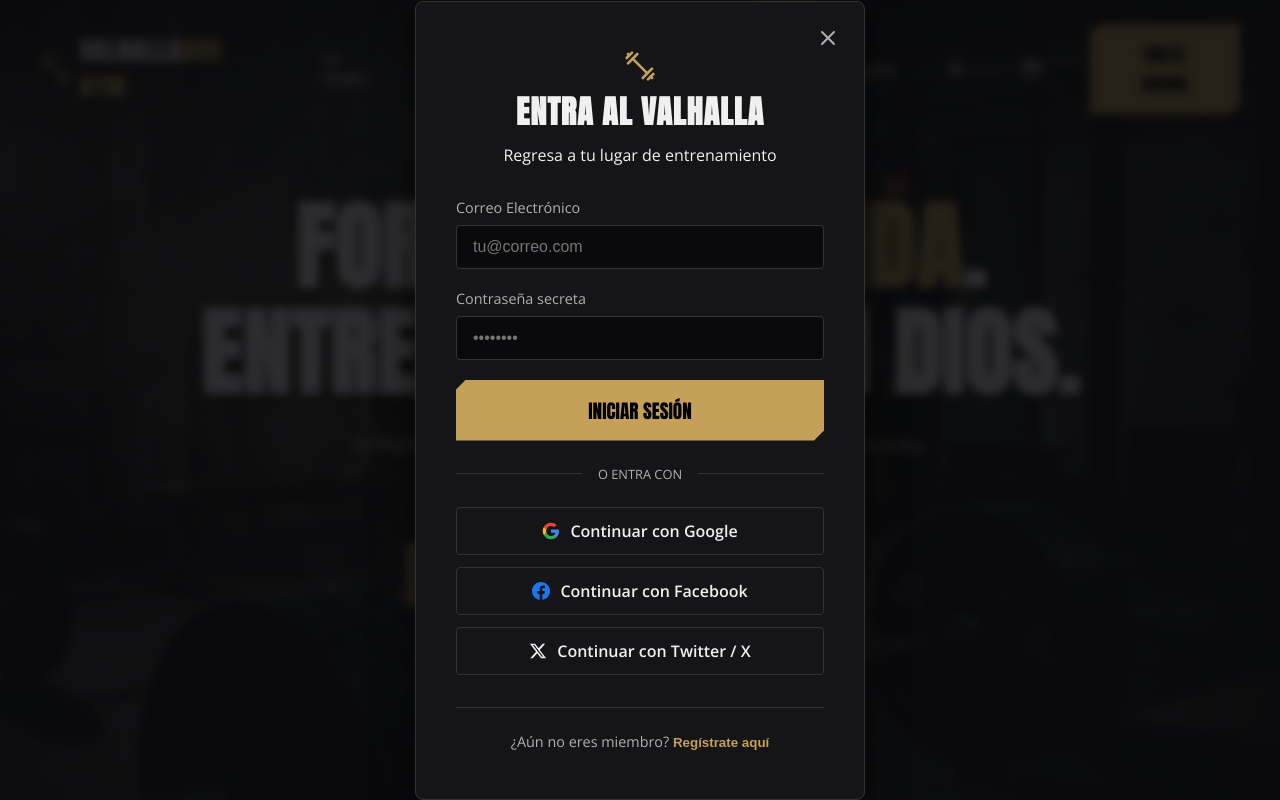
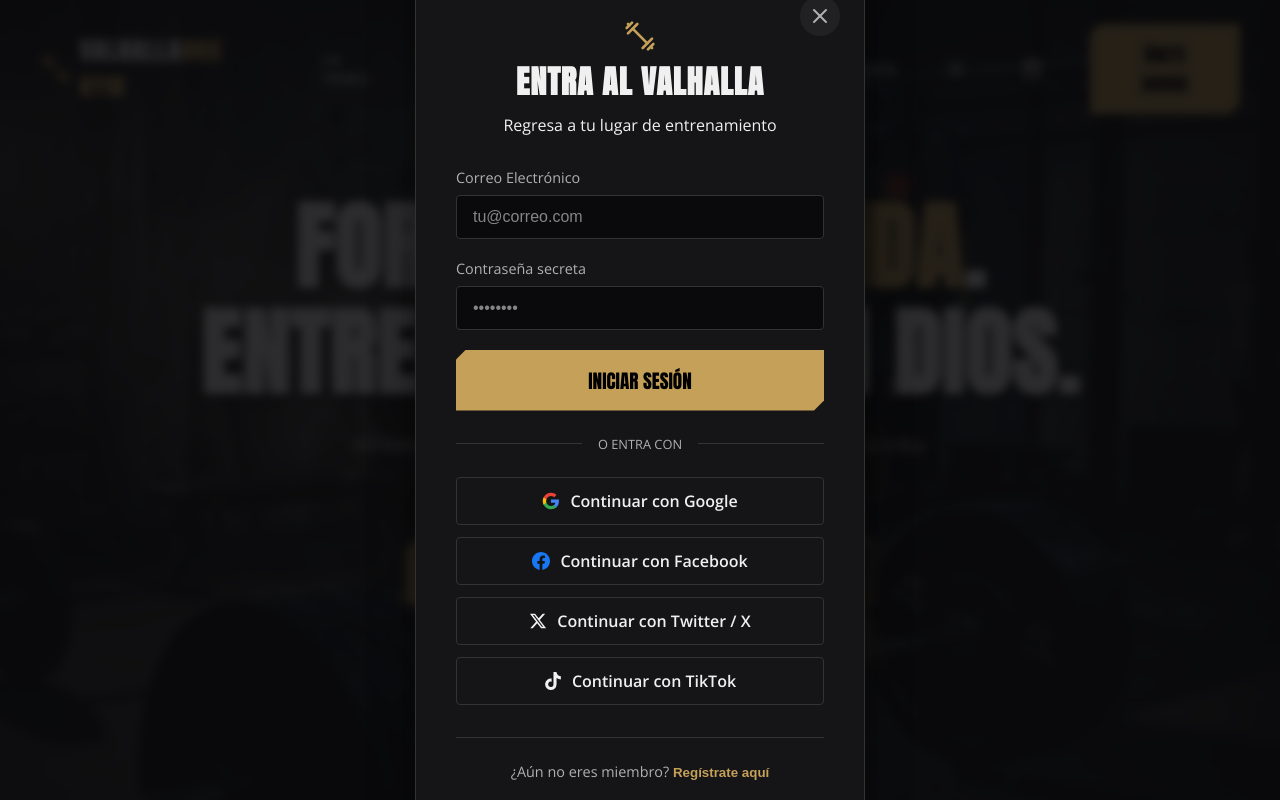
Before and after one commit to Rober-Sonda/valhalla-box-gym, a React (Vite) app: page / in a window 1280 px wide. Both pictures are taken after a click on the button "ÚNETE AHORA". Shown: the top 800 px of the page. Built offline with nearby package versions, Linux system fonts and the light colour scheme; no server answers.

Commit message:
UI design polish, Hero text update and TikTok Auth inclusion

```diff
--- a/src/components/AboutUs.css
+++ b/src/components/AboutUs.css
@@ -31,7 +31,7 @@
 .about-story p {
   font-size: 1.1rem;
   line-height: 1.8;
-  color: var(--text-muted);
+  color: rgba(255, 255, 255, 0.85);
 }
 
 .trainers-grid {
@@ -84,7 +84,7 @@
 
 .quote {
   font-style: italic;
-  color: var(--text-muted);
+  color: rgba(255, 255, 255, 0.85);
   font-size: 0.95rem;
   line-height: 1.5;
   padding: 0 1rem;
--- a/src/components/AuthModal.css
+++ b/src/components/AuthModal.css
@@ -29,15 +29,21 @@
   position: absolute;
   top: 1.5rem;
   right: 1.5rem;
-  background: transparent;
+  background: rgba(255, 255, 255, 0.05);
   border: none;
   color: var(--text-muted);
   cursor: pointer;
-  transition: color 0.3s ease;
+  transition: all 0.3s ease;
+  padding: 0.5rem;
+  border-radius: 50%;
+  display: flex;
+  align-items: center;
+  justify-content: center;
 }
 
 .auth-close-btn:hover {
   color: var(--accent-gold);
+  background: rgba(255, 255, 255, 0.1);
 }
 
 .auth-header {
@@ -83,6 +89,10 @@
   border-radius: 4px;
   font-size: 1rem;
   transition: border-color 0.3s ease;
+}
+
+.form-group input::placeholder {
+  color: rgba(255, 255, 255, 0.5);
 }
 
 .form-group input:focus {
@@ -177,6 +187,15 @@
   border-color: #e7e7e7 !important;
 }
 
+.tiktok-btn {
+  color: var(--text-light);
+}
+
+.tiktok-btn:hover {
+  background-color: rgba(255, 255, 255, 0.08) !important;
+  border-color: #69C9D0 !important;
+}
+
 @keyframes fadeIn {
   from { opacity: 0; }
   to { opacity: 1; }
--- a/src/components/AuthModal.jsx
+++ b/src/components/AuthModal.jsx
@@ -4,7 +4,7 @@ import { X, Dumbbell } from 'lucide-react';
 import './AuthModal.css';
 
 const AuthModal = ({ isOpen, onClose }) => {
-  const { login, signup, loginWithGoogle, loginWithFacebook, loginWithTwitter } = useAuth();
+  const { login, signup, loginWithGoogle, loginWithFacebook, loginWithTwitter, loginWithTiktok } = useAuth();
   const [isLogin, setIsLogin] = useState(true);
   const [email, setEmail] = useState('');
   const [password, setPassword] = useState('');
@@ -160,6 +160,19 @@ const AuthModal = ({ isOpen, onClose }) => {
             </svg>
             Continuar con Twitter / X
           </button>
+
+          {/* TikTok */}
+          <button
+            type="button"
+            className="google-btn tiktok-btn w-100"
+            onClick={() => handleSocialLogin(loginWithTiktok, 'TikTok')}
+            disabled={loading}
+          >
+            <svg className="google-icon" viewBox="0 0 448 512" fill="currentColor">
+              <path d="M448 209.91a210.06 210.06 0 0 1-122.77-39.25V349.38A162.55 162.55 0 1 1 185 188.31V278.2a74.62 74.62 0 1 0 52.23 71.18V0l88 0a121.18 121.18 0 0 0 1.86 22.17h0A122.18 122.18 0 0 0 381 102.39a121.43 121.43 0 0 0 67 20.14Z"/>
+            </svg>
+            Continuar con TikTok
+          </button>
         </div>
 
         <div className="auth-toggle">
--- a/src/components/Hero.jsx
+++ b/src/components/Hero.jsx
@@ -11,7 +11,7 @@ const Hero = () => {
           FORJA TU <span className="text-gold">LEYENDA</span>.<br/>ENTRENA COMO UN DIOS.
         </h1>
         <p className="hero-subtitle animate-fade-in delay-100">
-          En Valhalla Box Gym no es solo sudor, es honor. Únete a la tribu definitiva de guerreros modernos.
+          En Valhalla Box Gym no es solo sudor, es honor. Únete a la tribu definitiva de guerreros.
         </p>
         <div className="hero-actions animate-fade-in delay-200">
           <a href="/#pricing" className="btn-primary">TU CAMBIO COMIENZA HOY</a>
--- a/src/components/Navbar.css
+++ b/src/components/Navbar.css
@@ -209,7 +209,7 @@
   }
   .mobile-only {
     display: flex;
-    gap: 1rem;
+    gap: 1.5rem;
     align-items: center;
   }
 
--- a/src/components/Philosophy.css
+++ b/src/components/Philosophy.css
@@ -39,7 +39,7 @@
 }
 
 .philosophy-text p {
-  color: var(--text-muted);
+  color: rgba(255, 255, 255, 0.85);
   font-size: 1.1rem;
   line-height: 1.8;
   font-style: italic;
@@ -76,7 +76,7 @@
 }
 
 .feature-item p {
-  color: var(--text-muted);
+  color: rgba(255, 255, 255, 0.85);
   line-height: 1.5;
 }
 
--- a/src/context/AuthContext.jsx
+++ b/src/context/AuthContext.jsx
@@ -8,6 +8,7 @@ import {
   GoogleAuthProvider,
   FacebookAuthProvider,
   TwitterAuthProvider,
+  OAuthProvider,
   signInWithPopup
 } from 'firebase/auth';
 import { auth } from '../firebase';
@@ -48,6 +49,12 @@ export const AuthProvider = ({ children }) => {
     return signInWithPopup(auth, provider);
   };
 
+  const loginWithTiktok = () => {
+    const provider = new OAuthProvider('tiktok.com');
+    // Para entornos web, Identity Platform provee el flujo usual
+    return signInWithPopup(auth, provider);
+  };
+
   const logout = () => {
     return signOut(auth);
   };
@@ -66,6 +73,7 @@ export const AuthProvider = ({ children }) => {
     loginWithGoogle,
     loginWithFacebook,
     loginWithTwitter,
+    loginWithTiktok,
     signup,
     logout,
     isAuthModalOpen,
--- a/src/pages/Armeria.jsx
+++ b/src/pages/Armeria.jsx
@@ -61,7 +61,7 @@ const Armeria = () => {
             <ArrowLeft size={20} /> Volver a Inicio
           </Link>
           <h1 className="page-title mt-4">LA <span className="text-gold">ARMERÍA</span></h1>
-          <p className="page-subtitle">VÍSTETE PARA LA BATALLA. PIEL DE BERSERKER PARA GUERREROS MODERNOS.</p>
+          <p className="page-subtitle">VÍSTETE PARA LA BATALLA. PIEL DE BERSERKER PARA GUERREROS.</p>
         </div>
       </div>
 
```
Also changed, not shown: 5 other files (tests, documents, lock files or other folders).
